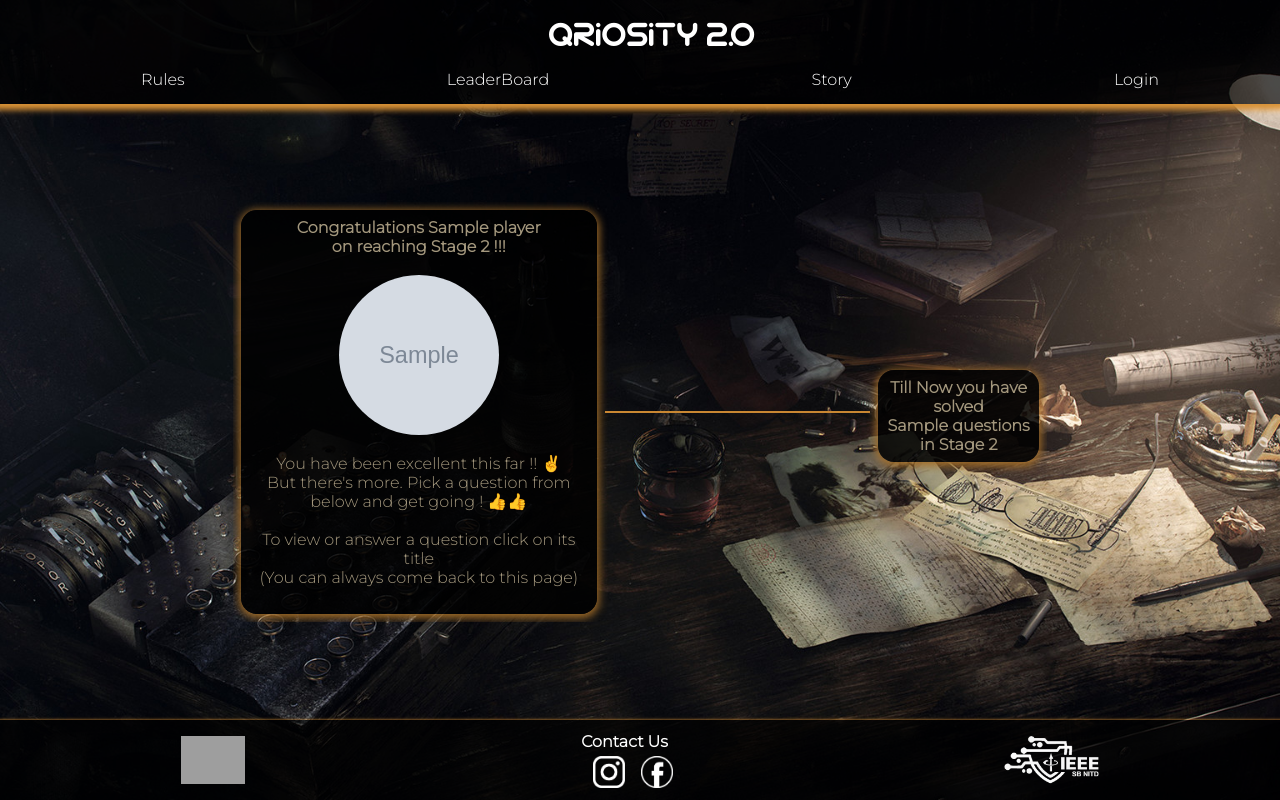
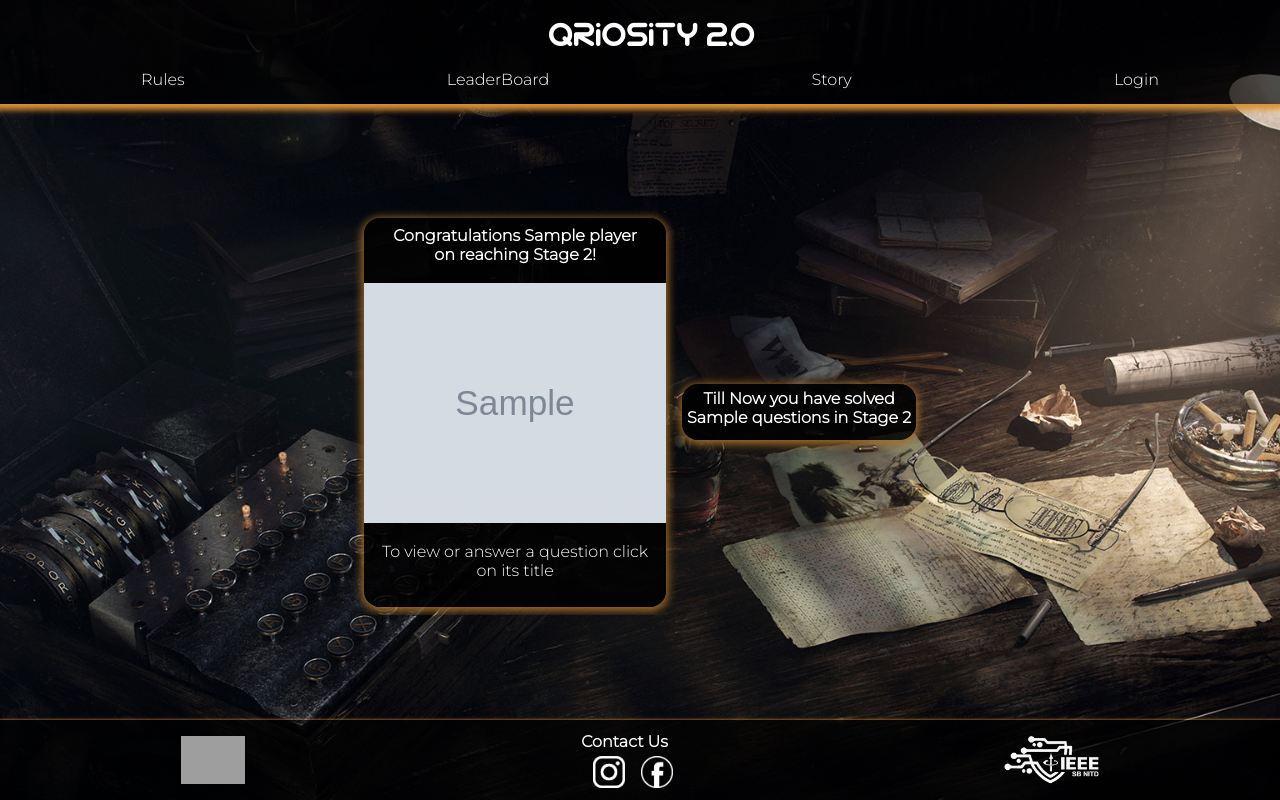
Before and after one commit to vam244/arcane_2, a Django app: template quiz/templates/quiz/index.html in a window 1280 px wide. Run offline with Django 3.2, Linux system fonts and the light colour scheme; the template is opened without the code that fills it: most values are stand-ins (such as "Sample title", 1, 10 or a date in 2020); grey boxes marked "Sample" are stand-in pictures; grey boxes are pictures that could not be loaded.

Commit message:
Update index.html

```diff
--- a/quiz/templates/quiz/index.html
+++ b/quiz/templates/quiz/index.html
@@ -8,92 +8,91 @@
         }
 
         .content {
-      justify-content: start;
+            justify-content: center;
         }
 
         .questions {
-      text-align: center;
-      background-color: rgba(0, 0, 0, 0.2);
-      color: rgb(163, 151, 125);
-      border-radius: 1em;
-      margin: 10px;
-      padding: 1em;
             display: flex;
-      flex-direction: column;
+            flex-flow: row wrap;
         }
-
+        .number{
+            color: #d29d28;
+        }
         .number,
         .title {
             padding: 0.5em;
         }
-
-    .propic {
-      height: 20vh;
-      width: 20vh;
-      border-radius: 100px;
+        .title a:hover{
+            color: #9e9e9e;
         }
 
-    .nosolved {
-      text-align: center;
-      color: #8e6023;
-      background-color: rgba(0, 0, 0, 0.1);
-      padding: 20px;
+        .listQ{
+            background-color: rgba(0, 0, 0, 0.85);
+            padding: 0.3em;
+            margin: 0.5em;
+            max-width: 80vw;
+            border-radius: 1em;
+            margin-top: 1em;
+            box-shadow: 0px 2px 8px 2px #a26d28;
+            justify-content: center;
+            align-items: center;
         }
 
-    .stage1 {
-      max-width: 70vw;
-      font-size: 1em;
-      display: flex;
-      flex-direction: column;
-      justify-content: center;
-      align-items: center;
-      color: rgb(163, 151, 125);
+        .display_box, .listQ{
+            max-width: 48%;
+        }
+        .stage2Q{
+
+        }
+        .coverQ{
+            flex: 33%;
+
+        }
+        @media only screen and (max-width: 900px){
+            .coverQ{
+                flex: 100%;
+
+            }
+            .display_box, .listQ{
+                max-width: 80%;
+                padding-top: 1rem;
+                padding-bottom: 1rem;
+                font-size: 0.8em;
+            }
         }
 
-    .stage1 a:hover {
-      color: #8e6023;
-    }
     </style>
-  {% block title %}
-  <title>Stage 2 ⏳</title>
-  {% endblock %}
 </head>
 
 <div class="content">
     <br />
-  <div class="stage1">
+    <div class="display_box stage1">
         <h4 align="center">
-      Congratulations {{player.name }} <br />
-      on reaching Stage 2 !!!
+            Congratulations {{player.name }} <br /> on reaching Stage 2!
         </h4>
         <br />
         <img src="{{player.image}}" alt="{{ player.name }}" class="propic" />
         <br />
         <p align="center">
-      You have been excellent this far !! ✌
-      <br />
-      But there's more. Pick a question from below and get going ! 👍👍
+
         </p>
-    <br />
 
         <p align="center">
             To view or answer a question click on its title
-      <br />
-      (You can always come back to this page)
+
         </p>
         <br />
     </div>
 
-  <hr width="50%" color="#C98732" />
-  <br />
-  <h4 class="stage1">
+    <div class="listQ">
+        <h4 class="display">
             Till Now you have solved
-    <br />
-    {{player.count2}} question{{ player.count2|pluralize}} in Stage 2
+            <br /> {{player.count2}} question{{ player.count2|pluralize}} in Stage 2
         </h4>
-  <br />
+        <div class="questions">
              {% for i in q %}
-  <div class="stage1">
+                <div class="coverQ">
+                    <div class="stage2Q">
                         <div class="number">
                             Question No. {{i.level}}
                         </div>
@@ -115,7 +114,11 @@
                         <div class="files">
                             <audio src="{{i.files.url}}" controls></audio>
                         </div>
-  {% endif %} {% endfor %}
+                    {% endif %}
+                </div>
+            {% endfor %}
+        </div>
+    </div>
 </div>
 
 {% endblock %}
```
Lines whose indentation alone changed are shown as unchanged.
